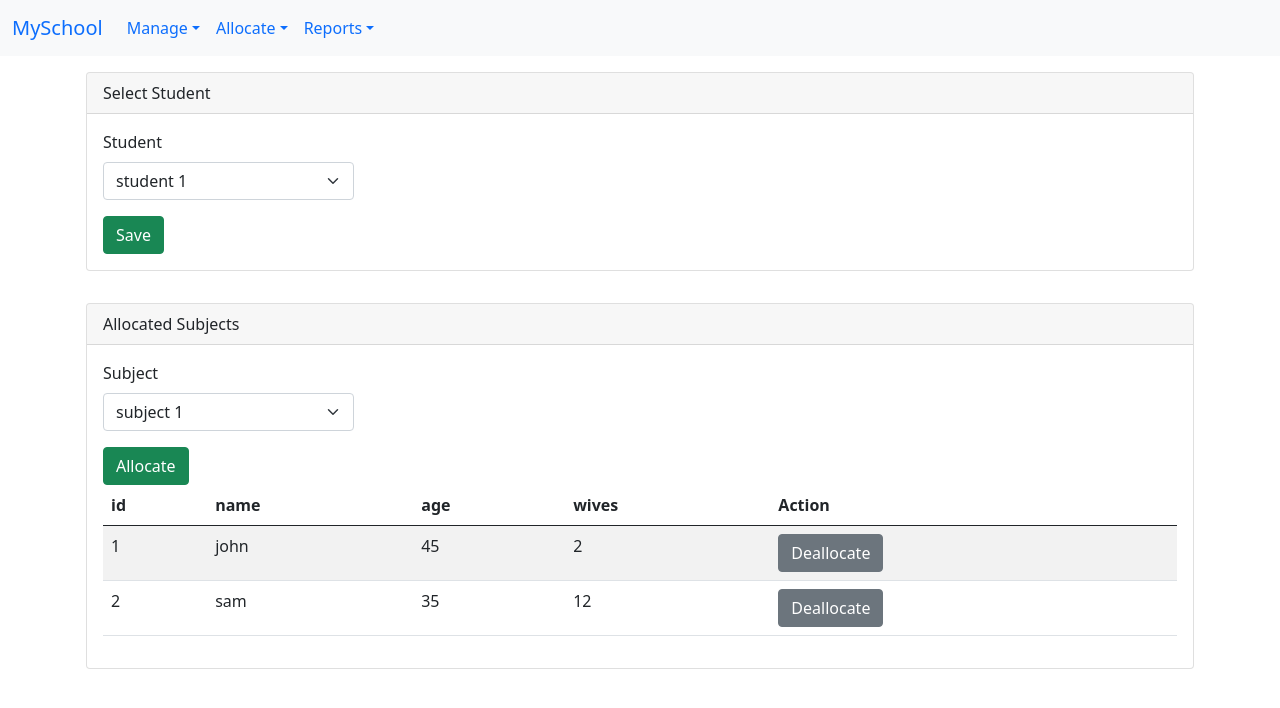
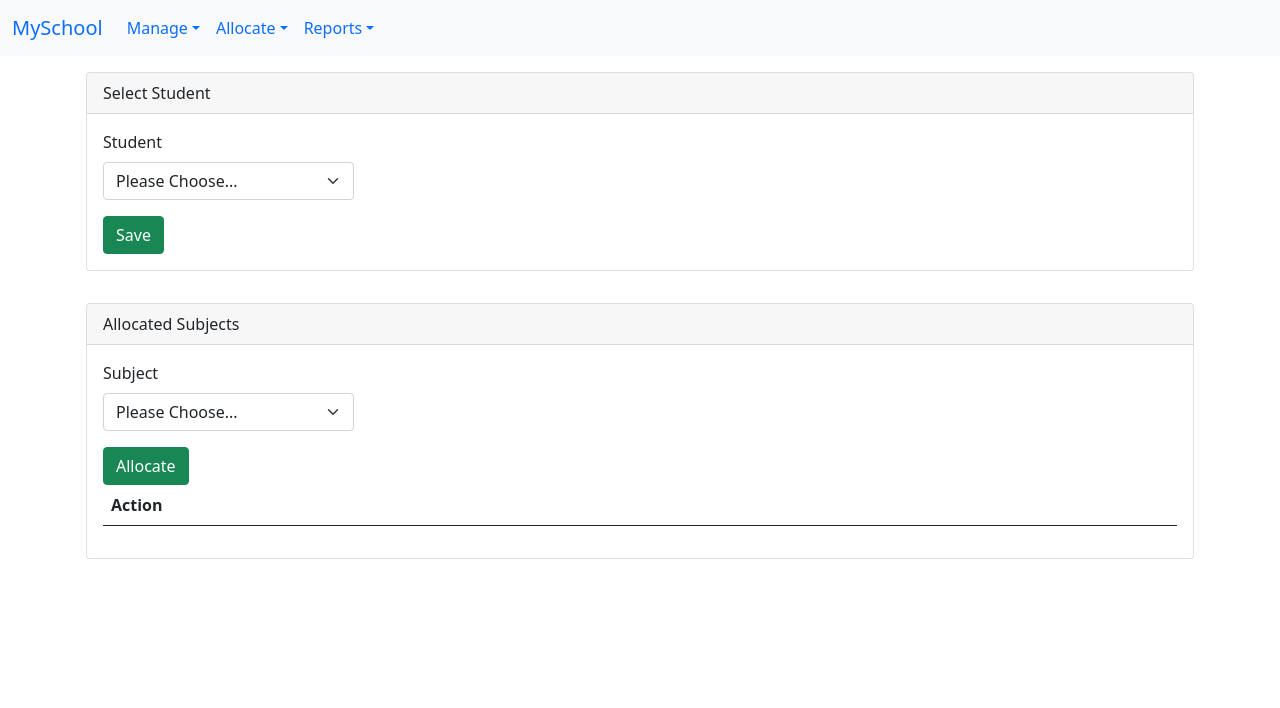
Before and after one commit to Bumbl3b33/school-management-system, a React (Create React App) app: page /allocate/studentSubjects in a window 1280 px wide. Shown: the top 708 px of the page. Built offline with nearby package versions, Linux system fonts and the light colour scheme.

Commit message:
simplified state management for student subject allocation

```diff
--- /dev/null
+++ b/src/components/StudentSubjectAllocation/StudentSubjectAllocation.jsx
@@ -0,0 +1,45 @@
+import { useState } from "react";
+import { Form, FormGroup, Label, Input, Button } from "reactstrap";
+import CustomFormWrapper from "../common/customFormWrapper/CustomFormWrapper";
+import CustomTable from "../common/customTable/CustomTable";
+
+
+const StudentSubjectAllocation = ({ subjects, studentSubjects, onAllocate, onDeallocate }) => {
+
+    const [selectedSubjectId, setSelectedSubjectId] = useState();
+
+    const handleChange = (event) => setSelectedSubjectId(event.target.value)
+    const onAllocateClick = () => onAllocate(selectedSubjectId);
+    const onDeallocateClick = (e) => onDeallocate(e.target.id);
+    return (
+        <CustomFormWrapper
+            title="Allocated Subjects"
+        >
+            <Form>
+                <div class="row">
+                    <div class="col-3">
+                        <FormGroup>
+                            <Label for="subject">Subject</Label>
+                            <Input
+                                id="subject"
+                                type="select"
+                                value={selectedSubjectId}
+                                onChange={handleChange}
+                            >
+                                <option value="" disabled selected hidden>Please Choose...</option>
+                                {subjects &&
+                                    subjects.map((subject, index) => (
+                                        <option key={index} value={subject.id}>{subject.name}</option>
+                                    ))}
+                            </Input>
+                        </FormGroup>
+                        <Button color="success" onClick={onAllocateClick}>Allocate</Button>
+                    </div>
+                </div>
+                <CustomTable title="Existing Subjects" table={studentSubjects} buttonHandler={onDeallocateClick} buttonText="Deallocate" />
+            </Form>
+        </CustomFormWrapper>
+    )
+}
+
+export default StudentSubjectAllocation;
--- a/src/components/common/customTable/CustomTable.jsx
+++ b/src/components/common/customTable/CustomTable.jsx
@@ -18,7 +18,7 @@ const CustomTable = ({table, buttonHandler, buttonText }) => {
               ))}
               {buttonHandler && (
                 <td>
-                  {/* object.id is a unique identifier that is passed into the onclick event*/}
+                  {/* object.id is a unique identifier for the row that is passed into the onclick event*/}
                   <Button id={object.id} onClick={buttonHandler}>
                     {buttonText}
                   </Button>
--- /dev/null
+++ b/src/components/studentSelectForm/StudentSelectForm.jsx
@@ -0,0 +1,51 @@
+import CustomFormWrapper from "../common/customFormWrapper/CustomFormWrapper";
+import { Form, FormGroup, Label, Input, Button } from "reactstrap";
+import { useState } from "react";
+
+const StudentSelectForm = ({ students, onStudentSelect, onSave }) => {
+
+    const [student, setStudent] = useState({});
+
+    const handleChange = (event) => {
+        const name = event.target.id;
+        const value = event.target.value;
+        setStudent((values) => ({ ...values, [name]: value }));
+        onStudentSelect(event.target.value);
+    };
+
+    return (
+        <CustomFormWrapper
+            title="Select Student"
+            onSave={onSave}
+        >
+            <Form>
+                <div class="row">
+                    <div class="col-3">
+                        <FormGroup>
+                            <Label for="studentId">Student</Label>
+                            <Input
+                                id="studentId"
+                                type="select"
+                                value={student.id}
+                                onChange={handleChange}
+                            >
+                                <option value="" disabled selected hidden>Please Choose...</option>
+                                {students &&
+
+                                    students.map((student, index) => (
+                                        <option key={index} value={student.id}>
+                                        {student.firstName + " " + student.lastName}
+                                    </option>
+
+                                    ))}
+                            </Input>
+                        </FormGroup>
+                    </div>
+                </div>
+            </Form>
+        </CustomFormWrapper>
+    )
+
+}
+
+export default StudentSelectForm;
--- a/src/pages/allocate/studentsSubjects/AllocateStudentSubjects.jsx
+++ b/src/pages/allocate/studentsSubjects/AllocateStudentSubjects.jsx
@@ -1,90 +1,55 @@
 import { useState } from "react";
-import { Form, FormGroup, Label, Input, Button } from "reactstrap";
-import CustomFormWrapper from "../../../components/common/customFormWrapper/CustomFormWrapper";
 import NavigationBar from "../../../components/common/navbar/NavigationBar";
-import CustomTable from "../../../components/common/customTable/CustomTable";
+import StudentSelectForm from "../../../components/studentSelectForm/StudentSelectForm";
+import StudentSubjectAllocation from "../../../components/StudentSubjectAllocation/StudentSubjectAllocation";
 
 const AllocateStudentSubjects = () => {
   const [allocation, setAllocation] = useState({});
+  const [studentSubjects, setStudentSubjects] = useState();
+  const [subjects, setSubjects] = useState([{ id: 1, name: "sinhala" }, { id: 2, name: "tamil" }, { id: 3, name: "english" }, { id: 4, name: "maths" }]);
 
-  const handleChange = (event) => {
-    const name = event.target.id;
-    const value = event.target.value;
-    setAllocation((values) => ({ ...values, [name]: value }));
-  };
+  const [students, setStudents] = useState([
+    {
+      id: 1, firstName: "asela", lastName: "ratnayake",
+      subjects: [
+        { id: 3, subject: "english", teacher: "james" },
+        { id: 4, subject: "maths", teacher: "francis" }]
+    },
+    {
+      id: 2, firstName: "sam", lastName: "basnaya",
+      subjects: [
+        { id: 4, subject: "english", teacher: "akalanka" },
+        { id: 2, subject: "tamil", teacher: "johnathan" }]
+    },
+    {
+      id: 3, firstName: "huy", lastName: "koolo",
+      subjects: [
+        { id: 1, subject: "sinhala", teacher: "plao" },
+        { id: 3, subject: "english", teacher: "giyla" }]
+    },
+  ]);
 
-  const sampleData = [
-    { id: 1, name: "john", age: 45, wives: 2 },
-    { id: 2, name: "sam", age: 35, wives: 12 },
-  ];
+  const onDeallocate = (id) => console.log("Deallocating subject id...", id);
+  const onAllocate = (id) => console.log("Allocating subject id...", id);
+  const onSave = () => console.log("Saving...", allocation.subject);
 
-  const students = ["student 1", "student 2"];
-  const subjects= ["subject 1", "subject 2"];
+  const onStudentSelect = (studentId) => {
+    console.log(studentId);
 
-  const onDeallocate = (e) => console.log("Deallocating...", e.target.id);
-  const onAllocate = () => console.log("Allocating...", allocation.subject);
-  const onSave = () => console.log("Saving...", allocation.subject);
+    //update student's subjects
+    const { subjects } = students.filter(student => student.id == studentId)[0];
+    setStudentSubjects(subjects);
+  }
 
   return (
     <>
       <NavigationBar />
       <div class="container p-3">
-        <CustomFormWrapper
-          title="Select Student"
-          table={sampleData}
-          onSave={onSave}
-        >
-          <Form>
-          <div class="row">
-            <div class="col-3">
-              <FormGroup>
-                <Label for="student">Student</Label>
-                <Input
-                  id="student"
-                  type="select"
-                  value={allocation.student || ""}
-                  onChange={handleChange}
-                >
-                  {students &&
-                    students.map((student, index) => (
-                      <option key={index}>{student}</option>
-                    ))}
-                </Input>
-              </FormGroup>
-            </div>
-          </div>
-          </Form>
-        </CustomFormWrapper>
+        <StudentSelectForm students={students} onStudentSelect={onStudentSelect} onSave={onSave} />
       </div>
       <div class="container p-3">
-      <CustomFormWrapper
-          title="Allocated Subjects"
-          table={sampleData}
-          >
-          <Form>
-          <div class="row">
-            <div class="col-3">
-              <FormGroup>
-                <Label for="subject">Subject</Label>
-                <Input
-                  id="subject"
-                  type="select"
-                  value={allocation.subject || ""}
-                  onChange={handleChange}
-                >
-                  {subjects &&
-                    subjects.map((subject, index) => (
-                      <option key={index}>{subject}</option>
-                    ))}
-                </Input>
-              </FormGroup>
-              <Button color="success" onClick={onAllocate}>Allocate</Button>
-            </div>
-          </div>
-          <CustomTable title="Existing Students" table={sampleData} buttonHandler={onDeallocate} buttonText="Deallocate" />
+        <StudentSubjectAllocation subjects={subjects} studentSubjects={studentSubjects} onAllocate={onAllocate} onDeallocate={onDeallocate} />
 
-          </Form>
-        </CustomFormWrapper>
       </div>
       <div class="container p-3">
 
```
